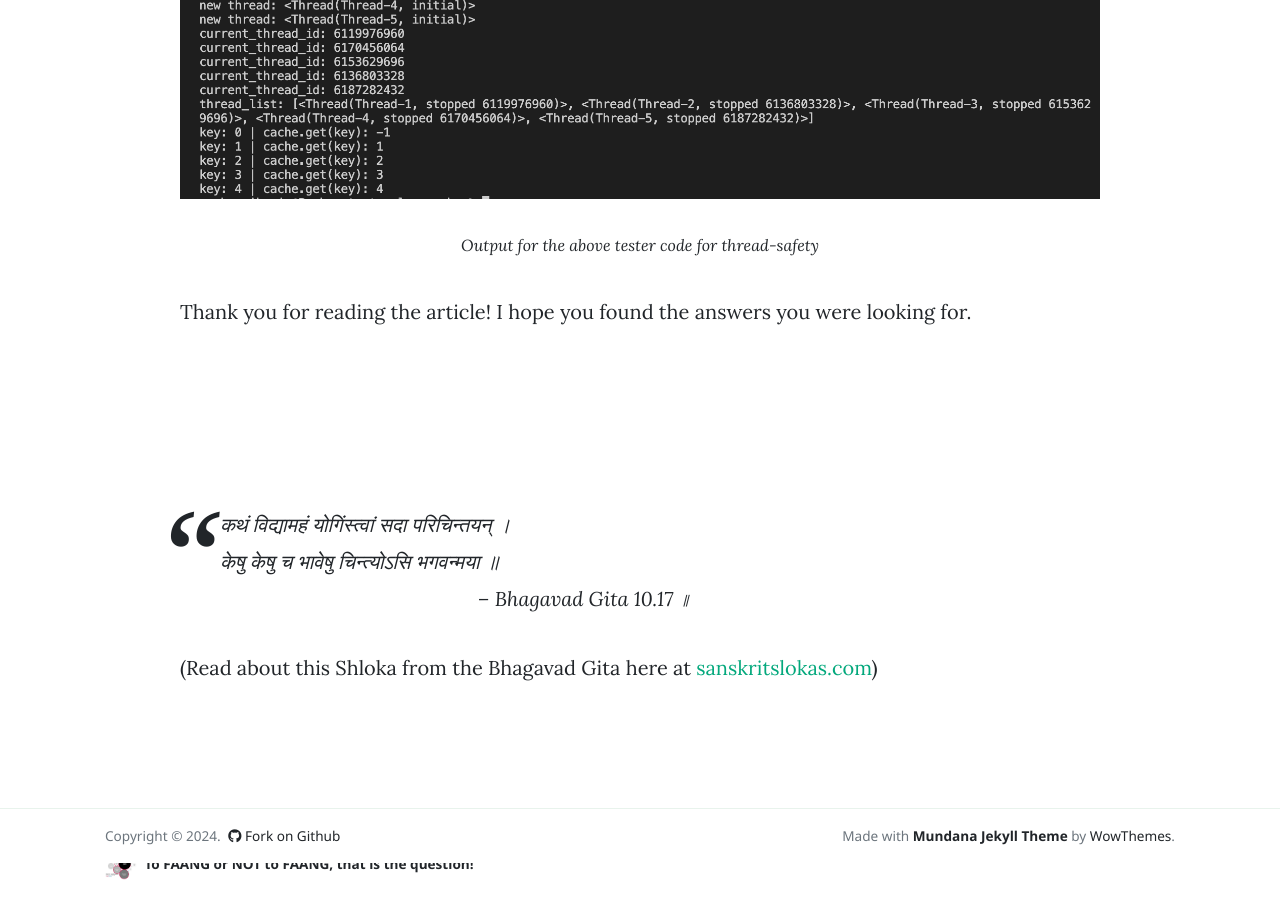
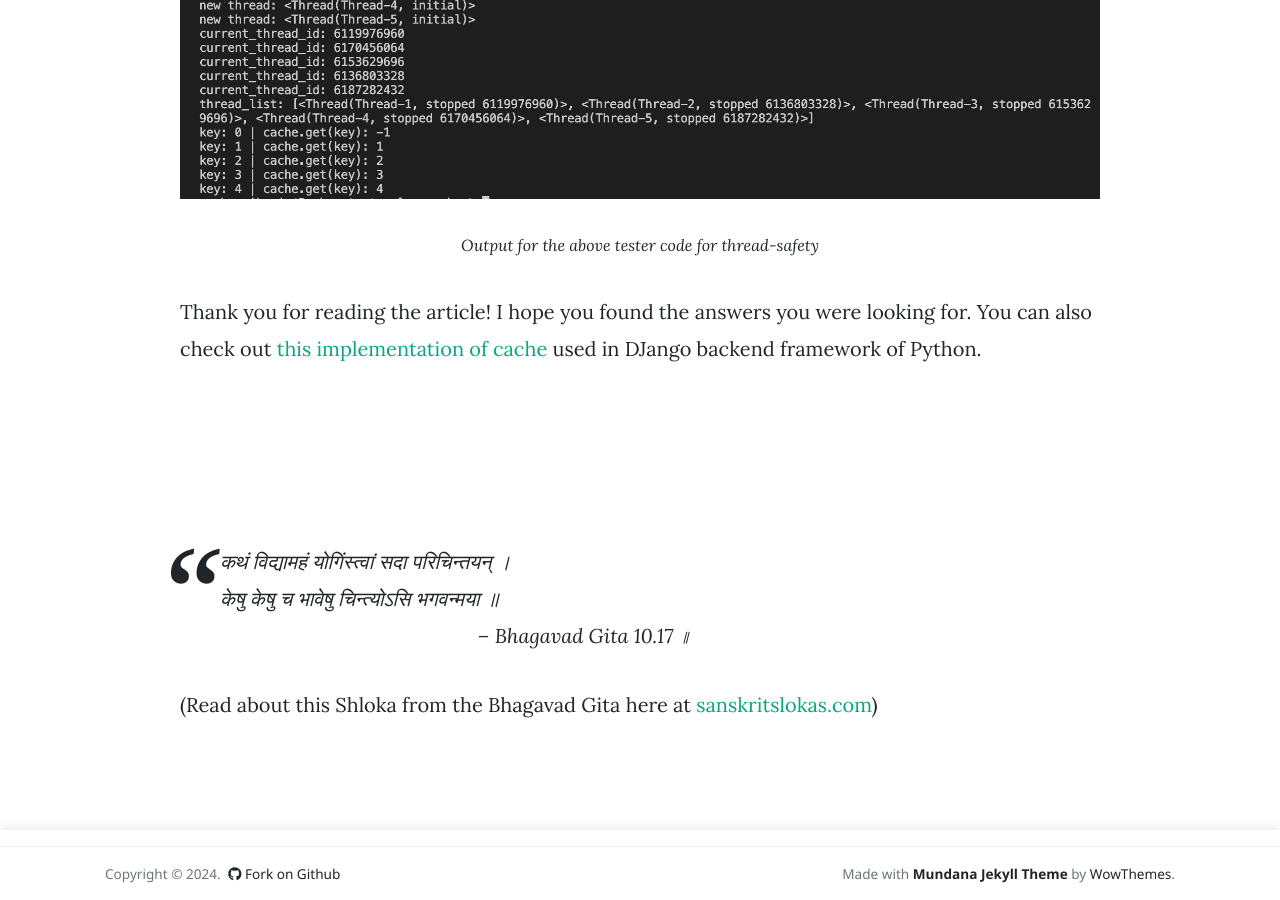
Before and after one commit to raghavsikaria/raghavsikaria.github.io, a Jekyll site: the page built from _posts/2024-03-17-lru-and-mru-cache-in-python.markdown, in a window 1280 px wide and 900 px high, scrolled down 8854 px. Built offline with Jekyll 4.4.1, drawn with Linux system fonts in a browser that asks for light colours; nearby versions of some CDN libraries; comment, search, counter and statistics services are not loaded.

Commit message:
adding_link_to_django

```diff
--- a/_posts/2024-03-17-lru-and-mru-cache-in-python.markdown
+++ b/_posts/2024-03-17-lru-and-mru-cache-in-python.markdown
@@ -262,7 +262,7 @@
 *Output for the above tester code for thread-safety*
 
 
-Thank you for reading the article! I hope you found the answers you were looking for.
+Thank you for reading the article! I hope you found the answers you were looking for. You can also check out [this implementation of cache](https://github.com/django/django/blob/main/django/core/cache/backends/locmem.py) used in DJango backend framework of Python.
 
 <br>
 <br>
```
